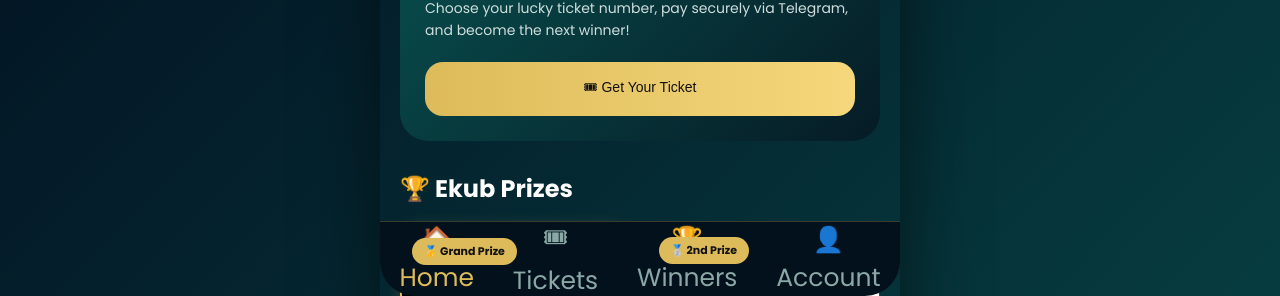
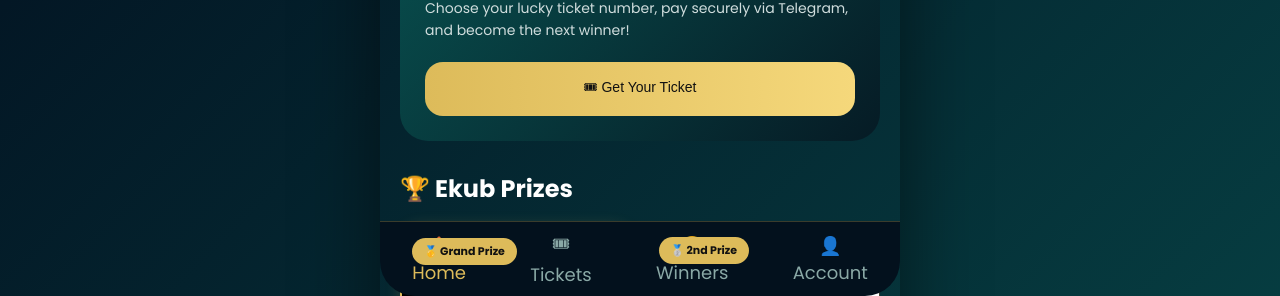
Before and after one commit to Aynishet/SiketLotter-Web, a website: page index.html in a window 1280 px wide. Shown: the part 504-800 px from the top of the page. Drawn offline with Linux system fonts and the light colour scheme.

Commit message:
Update style.css

```diff
--- a/css/style.css
+++ b/css/style.css
@@ -116,7 +116,7 @@ body {
 /* ===================== BOTTOM NAV ===================== */
 .bottom-nav { position: fixed; bottom: 0; left: 50%; transform: translateX(-50%); width: 100%; max-width: 430px; height: 75px; background: #03111D; display: flex; justify-content: space-around; align-items: center; border-top: 1px solid var(--border); }
 .bottom-nav a { color: var(--muted); text-decoration: none; display: flex; flex-direction: column; align-items: center; font-size: 12px; cursor: pointer; }
-.bottom-nav span { font-size: 25px; }
+.bottom-nav span { font-size: 18px; }
 .bottom-nav .active { color: var(--gold); }
 
 /* ===================== EKUB PRIZE GRID ===================== */
```
